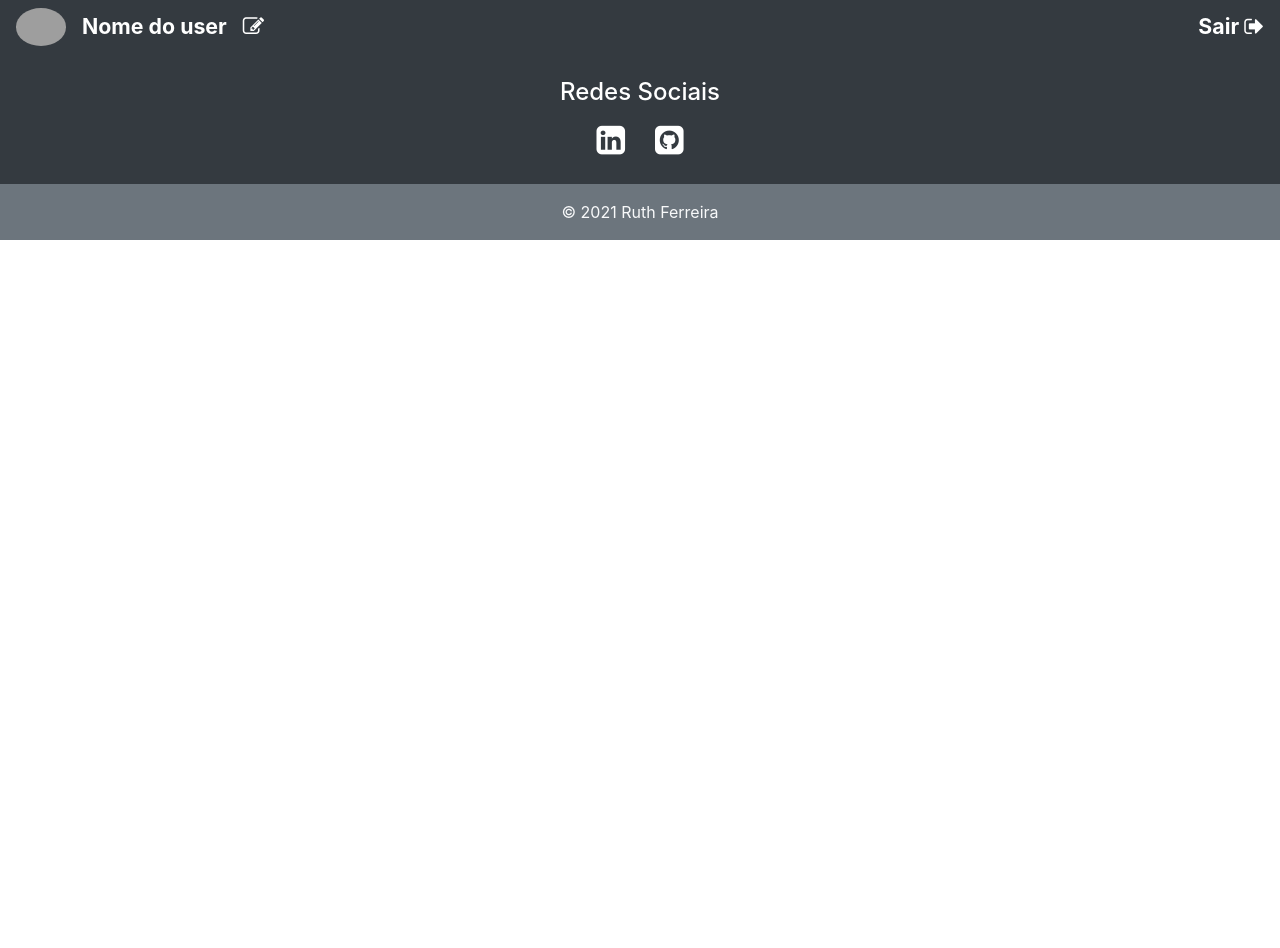
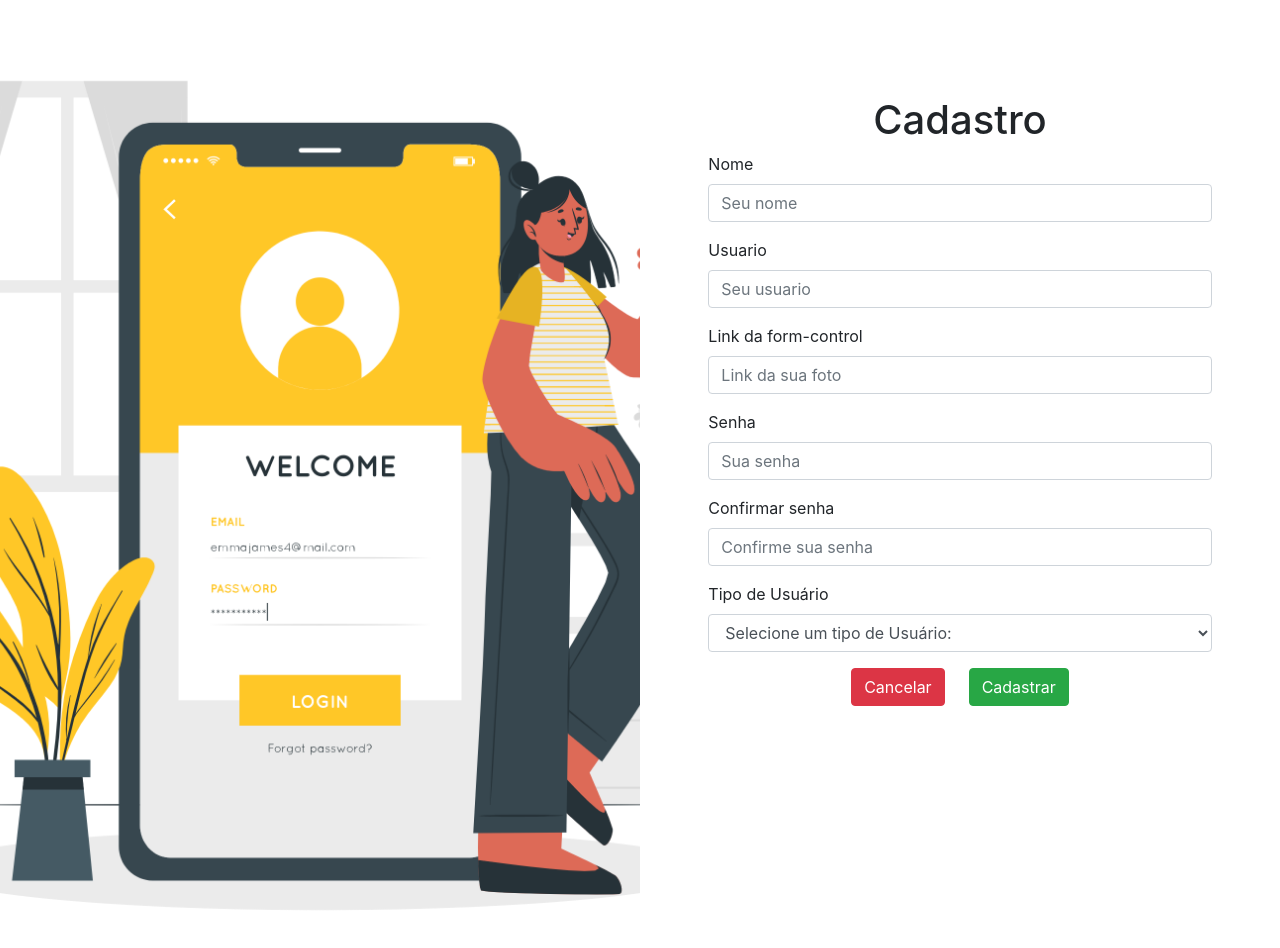
Before and after one commit to ruthfs/blog-pessoal-frontend, an Angular app in the folder blogPessoal/: page / in a window 1280 px wide. Shown: the top 948 px of the page. Before the commit the page ends 800 px from the top, so only its background shows below. Built offline with nearby package versions, Linux system fonts and the light colour scheme; grey boxes are pictures that could not be loaded.

Commit message:
implementação de login e cadastro

```diff
--- a/blogPessoal/src/app/app.component.html
+++ b/blogPessoal/src/app/app.component.html
@@ -1,4 +1,8 @@
 
-<app-menu></app-menu>
+<!-- <app-menu></app-menu>
 
-<app-rodape></app-rodape>
+<app-rodape></app-rodape> -->
+
+<!-- <app-entrar></app-entrar> -->
+
+<app-cadastrar></app-cadastrar>
--- a/blogPessoal/src/app/app.module.ts
+++ b/blogPessoal/src/app/app.module.ts
@@ -5,12 +5,16 @@
 import { AppComponent } from './app.component';
 import { MenuComponent } from './menu/menu.component';
 import { RodapeComponent } from './rodape/rodape.component';
+import { EntrarComponent } from './entrar/entrar.component';
+import { CadastrarComponent } from './cadastrar/cadastrar.component';
 
 @NgModule({
   declarations: [
     AppComponent,
     MenuComponent,
-    RodapeComponent
+    RodapeComponent,
+    EntrarComponent,
+    CadastrarComponent
   ],
   imports: [
     BrowserModule,
--- /dev/null
+++ b/blogPessoal/src/app/cadastrar/cadastrar.component.css
@@ -0,0 +1,9 @@
+#img-bg {
+    background-image: url(../../assets/img/ft2.png);
+
+    min-height: 990px;
+
+    background-position: center;
+    background-repeat: no-repeat;
+    background-size: cover;
+}
--- /dev/null
+++ b/blogPessoal/src/app/cadastrar/cadastrar.component.html
@@ -0,0 +1,60 @@
+<div class="container-fluid">
+
+    <div class="row">
+
+        <div class="col-md-6" id='img-bg'></div>
+
+        <div class="col-md-6 mt-5 mb-5">
+
+            <div class="row d-flex justify-content-center">
+                <div class="col-md-10">
+                    <h1 class="text-center mt-5">Cadastro</h1>
+
+                    <div class="form-group">
+                        <label for="nome">Nome</label>
+                        <input class="form-control" type="text" name="nome" id="nome" placeholder="Seu nome">
+                    </div>
+
+                    <div class="form-group">
+                        <label for="usuario">Usuario</label>
+                        <input class="form-control" type="text" name="usuario" id="usuario" placeholder="Seu usuario">
+                    </div>
+
+                    <div class="form-group">
+                        <label for="foto">Link da form-control</label>
+                        <input class="form-control" type="text" name="foto" id="foto" placeholder="Link da sua foto">
+                    </div>
+
+                    <div class="form-group">
+                        <label for="senha">Senha</label>
+                        <input class="form-control" type="password" name="senha" id="senha" placeholder="Sua senha">
+                    </div>
+
+                    <div class="form-group">
+                        <label for="confirmSenha">Confirmar senha</label>
+                        <input class="form-control" type="password" name="confirmSenha" id="confirmSenha"
+                            placeholder="Confirme sua senha">
+                    </div>
+
+                    <div class="form-group">
+                        <label for="tipo">Tipo de Usuário</label>
+                        <select class="form-control" name="tipo" id="tipo">
+                            <option>Selecione um tipo de Usuário:</option>
+                            <option value="normal">Normal</option>
+                            <option value="adm">Administrador</option>
+                        </select>
+                    </div>
+
+                    <div class="d-flex justify-content-center">
+                        <button type="submit" class="btn btn-danger mr-4">Cancelar</button>
+                        <button type="submit" class="btn btn-success">Cadastrar</button>
+                    </div>
+
+                </div>
+            </div>
+
+        </div>
+
+    </div>
+
+</div>
--- /dev/null
+++ b/blogPessoal/src/app/cadastrar/cadastrar.component.ts
@@ -0,0 +1,15 @@
+import { Component, OnInit } from '@angular/core';
+
+@Component({
+  selector: 'app-cadastrar',
+  templateUrl: './cadastrar.component.html',
+  styleUrls: ['./cadastrar.component.css']
+})
+export class CadastrarComponent implements OnInit {
+
+  constructor() { }
+
+  ngOnInit(): void {
+  }
+
+}
--- /dev/null
+++ b/blogPessoal/src/app/entrar/entrar.component.css
@@ -0,0 +1,9 @@
+#img-bg {
+    background-image: url(../../assets/img/ft1.png);
+
+    min-height: 999px;
+
+    background-position: center;
+    background-repeat: no-repeat;
+    background-size: cover;
+}
--- /dev/null
+++ b/blogPessoal/src/app/entrar/entrar.component.html
@@ -0,0 +1,40 @@
+<div class="container-fluid">
+
+    <div class="row d-flex align-items-center">
+        <div class="col-md-6">
+
+            <div class="row d-flex justify-content-center">
+                <div class="col-md-6">
+
+                    <h1 class="text-center mb-3">Entrar</h1>
+
+                    <div class="form-group">
+                        <label for="usuario">Usuario</label>
+                        <input class="form-control" type="text" name="usuario" id="usuario" placeholder="Seu usuario">
+                    </div>
+
+                    <div class="form-group">
+                        <label for="usuario">Senha</label>
+                        <input class="form-control" type="password" name="senha" id="senha" placeholder="Sua senha">
+                    </div>
+
+                    <div class="d-flex justify-content-center">
+                        <button type="submit" class="btn btn-success">Entrar</button>
+                    </div>
+
+                    <hr class="mt-5 mb-5">
+
+                    <p class="text-center">Não tem uma conta ? <a href="">Cadastre-se</a></p>
+
+                </div>
+            </div>
+
+        </div>
+
+        <div class="col-md-6" id="img-bg">
+
+        </div>
+
+    </div>
+
+</div>
--- /dev/null
+++ b/blogPessoal/src/app/entrar/entrar.component.ts
@@ -0,0 +1,15 @@
+import { Component, OnInit } from '@angular/core';
+
+@Component({
+  selector: 'app-entrar',
+  templateUrl: './entrar.component.html',
+  styleUrls: ['./entrar.component.css']
+})
+export class EntrarComponent implements OnInit {
+
+  constructor() { }
+
+  ngOnInit(): void {
+  }
+
+}
```
Also changed, not shown: blogPessoal/src/assets/img/ft1.png (added), blogPessoal/src/assets/img/ft2.png (added).
